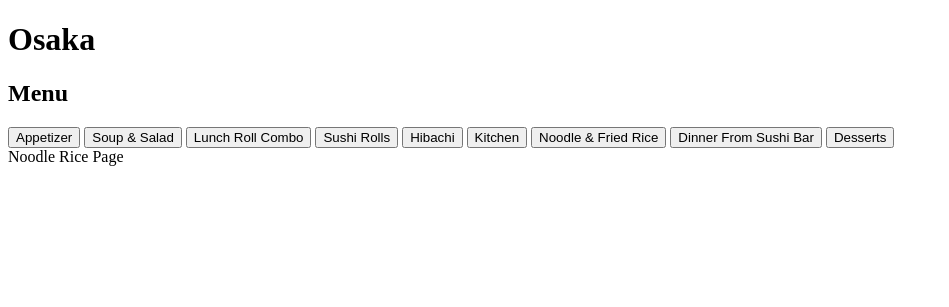
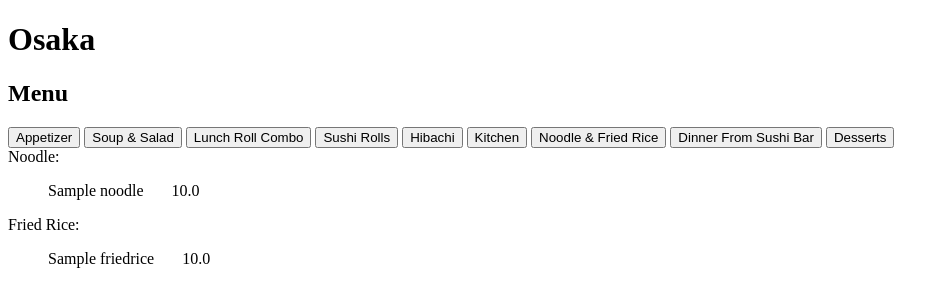
Before and after one commit to mcPython04/osakaMenu, a Django app: page /noodle_rice/ in a window 1280 px wide. Shown: the top 307 px of the page, without its empty margins (0-949 px from the left). Run offline with Django 4.2, Linux system fonts and the light colour scheme; tables that the repository leaves empty hold one stand-in row (values such as "Sample post").

Commit message:
completed noodle and rice page logic

```diff
--- a/menu/templates/menu/noodle_rice.html
+++ b/menu/templates/menu/noodle_rice.html
@@ -1,5 +1,25 @@
 {% extends 'menu/base.html' %}
 
 {% block content %}
-    Noodle Rice Page
+    Noodle:
+    {% if noodle_list %}
+        <ul>
+        {% for n in noodle_list %}
+            {{n.name}} &nbsp&nbsp&nbsp&nbsp&nbsp; {{n.price}}
+        {% endfor %}
+        </ul>
+    {% else %}
+        <p>No dishes are available.</p>
+    {% endif %}
+
+    Fried Rice:
+    {% if rice_list %}
+        <ul>
+        {% for r in rice_list %}
+            {{r.name}} &nbsp&nbsp&nbsp&nbsp&nbsp; {{r.price}}
+        {% endfor %}
+        </ul>
+    {% else %}
+        <p>No dishes are available.</p>
+    {% endif %}
 {% endblock %}
--- a/menu/views.py
+++ b/menu/views.py
@@ -63,7 +63,13 @@
 
 
 def noodle_rice(request):
-    return render(request, 'menu/noodle_rice.html')
+    noodle_list = Noodle.objects.all().order_by('price')
+    rice_list = FriedRice.objects.all().order_by('price')
+    context = {
+        'noodle_list': noodle_list,
+        'rice_list': rice_list,
+    }
+    return render(request, 'menu/noodle_rice.html', context)
 
 
 def sushi_dinner(request):
```
